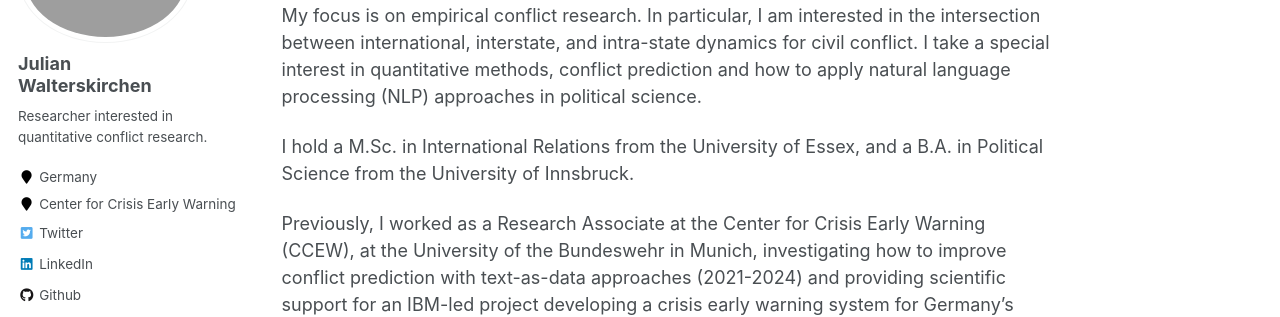
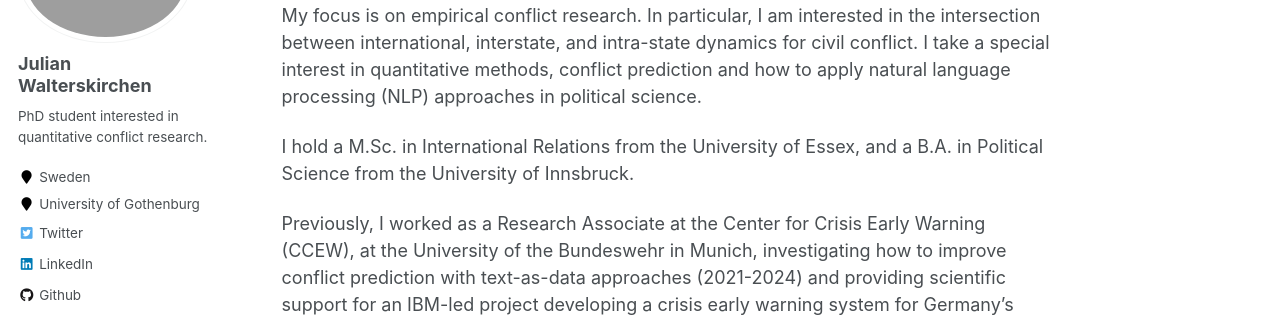
Before and after one commit to jwalterskirchen/jwalterskirchen.github.io, a Jekyll site: the page built from _pages/about.md, in a window 1280 px wide. Shown: the part 209-526 px from the top of the page. Built offline with Jekyll 4.4.1, drawn with Linux system fonts in a browser that asks for light colours; some web fonts are replaced.

Commit message:
Update _config.yml

```diff
--- a/_config.yml
+++ b/_config.yml
@@ -10,7 +10,7 @@
 title                    : "Julian Walterskirchen"
 title_separator          : "-"
 name                     : &name "Julian Walterskirchen"
-description              : &description "Research Associate at the Center for Crisis Early Warning, University of the Bundeswehr Munich"
+description              : &description "PhD Student, Department of Political Science, University of Gothenburg"
 url                      : https://jwalterskirchen.github.io # the base hostname & protocol for your site e.g. "https://mmistakes.github.io"
 baseurl                  : "" # the subpath of your site, e.g. "/blog"
 repository               : "jwalterskirchen.github.io"
@@ -82,9 +82,9 @@
 author:
   name             : "Julian Walterskirchen"
   avatar           : "Julian_Walterskirchen_8605 (1).jpg"
-  bio              : "Researcher interested in quantitative conflict research."
-  location         : "Germany"
-  employer         : "Center for Crisis Early Warning"
+  bio              : "PhD student interested in quantitative conflict research."
+  location         : "Sweden"
+  employer         : "University of Gothenburg"
   pubmed           :
   googlescholar    : "https://scholar.google.com/citations?user=HN2ETEIAAAAJ&hl=en"
   email            :
```
